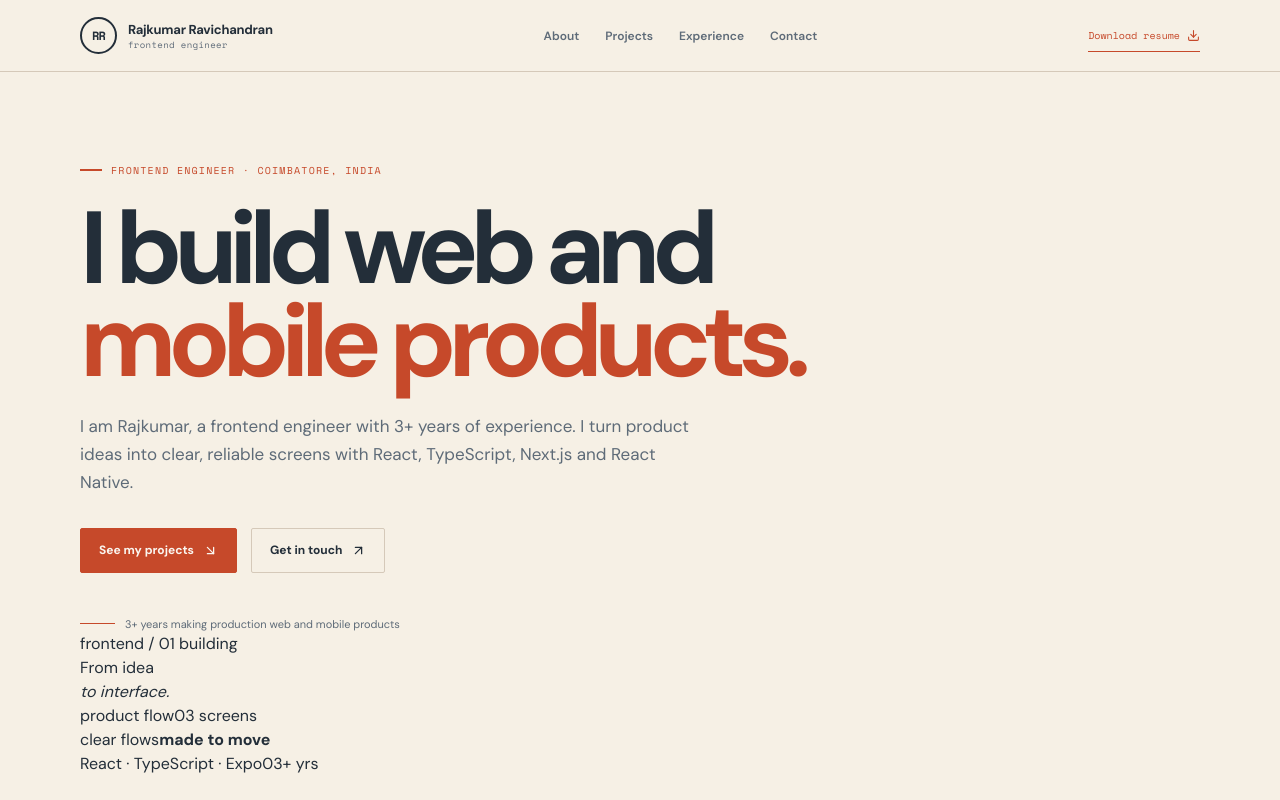
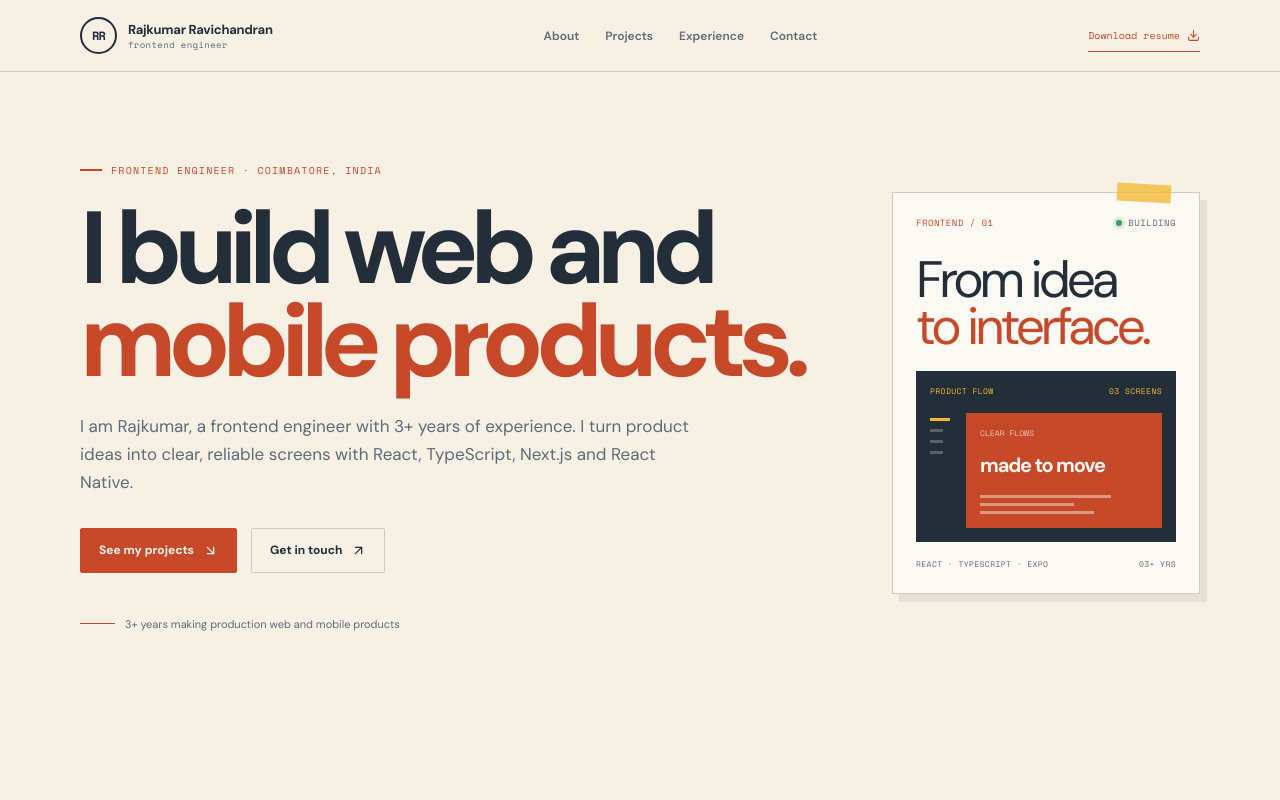
Before and after one commit to raj98-coder/portfolio, a React (Vite) app: page / in a window 1280 px wide. Shown: the top 800 px of the page. Built offline with nearby package versions, Linux system fonts and the light colour scheme.

Commit message:
css fixes missed

```diff
--- a/src/index.css
+++ b/src/index.css
@@ -247,3 +247,286 @@
   *, *::before, *::after { animation-duration: .01ms !important; animation-iteration-count: 1 !important; transition-duration: .01ms !important; }
   .reveal { opacity: 1; transform: none; }
 }
+
+/* Prevent the fixed header from covering section content */
+html {
+  scroll-padding-top: 80px;
+}
+
+section[id] {
+  scroll-margin-top: 80px;
+}
+
+/* Updated hero layout */
+
+.hero {
+  padding: 154px 0 92px;
+}
+
+.hero-grid {
+  display: grid;
+  grid-template-columns: minmax(0, 1.42fr) minmax(270px, 0.58fr);
+  align-items: center;
+  gap: 58px;
+}
+
+.hero-visual {
+  position: relative;
+  padding: 23px;
+  background: hsl(var(--card));
+  border: 1px solid hsl(var(--border));
+  box-shadow: 7px 8px 0 hsl(210 24% 18% / 0.08);
+  transform: rotate(1.2deg);
+}
+
+.hero-visual::before {
+  content: '';
+  position: absolute;
+  top: -9px;
+  right: 28px;
+  width: 54px;
+  height: 18px;
+  background: hsl(var(--accent) / 0.78);
+  transform: rotate(3deg);
+}
+
+.hero-visual-top,
+.hero-visual-foot,
+.hero-screen-bar {
+  display: flex;
+  align-items: center;
+  justify-content: space-between;
+  gap: 10px;
+  font: 9px var(--app-font-mono);
+  letter-spacing: 0.05em;
+  text-transform: uppercase;
+}
+
+.hero-visual-top {
+  color: hsl(var(--primary));
+}
+
+.hero-status,
+.contact-card-status {
+  display: inline-flex;
+  align-items: center;
+  gap: 6px;
+  color: hsl(var(--muted-foreground));
+}
+
+.hero-status i,
+.contact-card-status i {
+  display: inline-block;
+  width: 6px;
+  height: 6px;
+  border-radius: 50%;
+  background: hsl(142 46% 42%);
+  box-shadow: 0 0 0 3px hsl(142 46% 42% / 0.16);
+}
+
+.hero-visual-title {
+  margin: 28px 0 21px;
+  font-size: clamp(2.1rem, 4vw, 3.55rem);
+  line-height: 0.9;
+  letter-spacing: -0.08em;
+}
+
+.hero-visual-title em {
+  color: hsl(var(--primary));
+  font-style: normal;
+}
+
+.hero-screen {
+  padding: 14px;
+  background: hsl(var(--foreground));
+  color: hsl(var(--primary-foreground));
+}
+
+.hero-screen-bar {
+  color: hsl(var(--accent));
+  font-size: 8px;
+}
+
+.hero-screen-body {
+  display: grid;
+  grid-template-columns: 26px 1fr;
+  gap: 10px;
+  margin-top: 16px;
+}
+
+.hero-screen-sidebar {
+  display: grid;
+  align-content: start;
+  gap: 8px;
+  padding-top: 5px;
+}
+
+.hero-screen-sidebar span {
+  width: 13px;
+  height: 3px;
+  background: hsl(var(--primary-foreground) / 0.25);
+}
+
+.hero-screen-sidebar span.is-active {
+  width: 20px;
+  background: hsl(var(--accent));
+}
+
+.hero-screen-main {
+  min-height: 102px;
+  padding: 14px;
+  background: hsl(var(--primary));
+}
+
+.hero-screen-label {
+  display: block;
+  color: hsl(var(--primary-foreground) / 0.7);
+  font: 8px var(--app-font-mono);
+  text-transform: uppercase;
+}
+
+.hero-screen-main strong {
+  display: block;
+  margin-top: 11px;
+  font-size: 20px;
+  letter-spacing: -0.06em;
+}
+
+.hero-screen-lines {
+  display: grid;
+  gap: 5px;
+  margin-top: 15px;
+}
+
+.hero-screen-lines span {
+  display: block;
+  height: 3px;
+  background: hsl(var(--primary-foreground) / 0.45);
+}
+
+.hero-screen-lines span:nth-child(1) {
+  width: 78%;
+}
+
+.hero-screen-lines span:nth-child(2) {
+  width: 56%;
+}
+
+.hero-screen-lines span:nth-child(3) {
+  width: 68%;
+}
+
+.hero-visual-foot {
+  margin-top: 16px;
+  color: hsl(var(--muted-foreground));
+  font-size: 8px;
+}
+
+/* Updated contact layout */
+
+.contact-layout {
+  display: grid;
+  grid-template-columns: minmax(0, 1.16fr) minmax(280px, 0.84fr);
+  gap: 88px;
+  align-items: start;
+}
+
+.contact-card {
+  position: relative;
+  margin-top: 34px;
+  padding: 25px;
+  border: 1px solid hsl(var(--primary-foreground) / 0.45);
+  background: hsl(var(--primary-foreground) / 0.08);
+  box-shadow: 7px 8px 0 hsl(210 24% 18% / 0.12);
+}
+
+.contact-card::before {
+  content: '';
+  position: absolute;
+  top: -1px;
+  left: 24px;
+  width: 72px;
+  height: 3px;
+  background: hsl(var(--accent));
+}
+
+.contact-card-top {
+  display: flex;
+  align-items: center;
+  justify-content: space-between;
+  gap: 12px;
+  color: hsl(var(--primary-foreground) / 0.72);
+  font: 9px var(--app-font-mono);
+  letter-spacing: 0.08em;
+  text-transform: uppercase;
+}
+
+.contact-card-status {
+  color: hsl(var(--primary-foreground));
+}
+
+.contact-card h3 {
+  margin: 36px 0 29px;
+  font-size: clamp(2rem, 4vw, 3.25rem);
+  line-height: 0.94;
+  letter-spacing: -0.07em;
+}
+
+.contact-card h3 em {
+  color: hsl(var(--accent));
+  font-style: normal;
+}
+
+.contact-card-list {
+  display: grid;
+  gap: 0;
+  border-top: 1px solid hsl(var(--primary-foreground) / 0.25);
+}
+
+.contact-card-list div {
+  display: grid;
+  grid-template-columns: 30px 1fr;
+  gap: 9px;
+  align-items: center;
+  padding: 13px 0;
+  border-bottom: 1px solid hsl(var(--primary-foreground) / 0.25);
+}
+
+.contact-card-list span {
+  color: hsl(var(--accent));
+  font: 9px var(--app-font-mono);
+}
+
+.contact-card-list p {
+  margin: 0;
+  font-size: 12px;
+}
+
+.contact-card-note {
+  max-width: 280px;
+  margin: 24px 0 0;
+  color: hsl(var(--primary-foreground) / 0.75);
+  font-size: 12px;
+  line-height: 1.55;
+}
+
+/* Responsive layout */
+
+@media (max-width: 800px) {
+  .hero-grid,
+  .contact-layout {
+    grid-template-columns: 1fr;
+    gap: 48px;
+  }
+
+  .hero-visual {
+    max-width: 480px;
+    margin: 0 auto;
+  }
+
+  .contact-card {
+    width: 100%;
+    max-width: 480px;
+    margin: 0 auto;
+  }
+}
```
